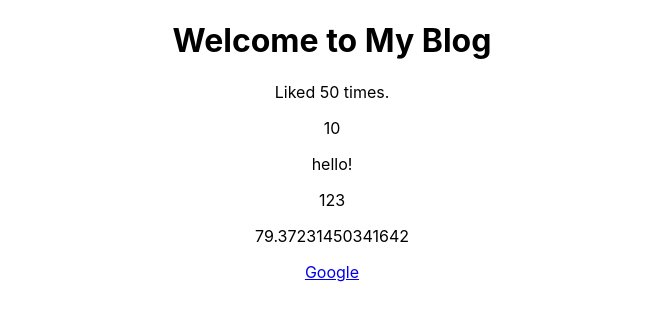
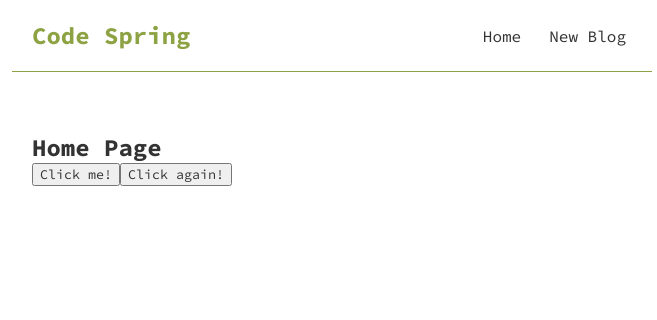
Before and after one commit to cehster/code-spring, a React (Create React App) app in the folder code-spring/: page / in a window 1280 px wide. Shown: the top 320 px of the page, without its empty margins (308-965 px from the left). Built offline with nearby package versions, Linux system fonts and the light colour scheme.

Commit message:
add styling to project and work with click events

```diff
--- a/code-spring/src/App.css
+++ /dev/null
@@ -1,38 +0,0 @@
-.App {
-  text-align: center;
-}
-
-.App-logo {
-  height: 40vmin;
-  pointer-events: none;
-}
-
-@media (prefers-reduced-motion: no-preference) {
-  .App-logo {
-    animation: App-logo-spin infinite 20s linear;
-  }
-}
-
-.App-header {
-  background-color: #282c34;
-  min-height: 100vh;
-  display: flex;
-  flex-direction: column;
-  align-items: center;
-  justify-content: center;
-  font-size: calc(10px + 2vmin);
-  color: white;
-}
-
-.App-link {
-  color: #61dafb;
-}
-
-@keyframes App-logo-spin {
-  from {
-    transform: rotate(0deg);
-  }
-  to {
-    transform: rotate(360deg);
-  }
-}
--- a/code-spring/src/App.js
+++ b/code-spring/src/App.js
@@ -1,25 +1,12 @@
-import './App.css';
+import Navbar from "./Navbar";
+import Home from "./Home";
 
 function App() {
-  const title = "Welcome to My Blog";
-  const likes = 50;
-  const link = "https://www.google.com";
-
   return (
     <div className="App">
+      <Navbar />
       <div className="content">
-        <h1>{title}</h1>
-        <p>Liked {likes} times.</p>
-
-        {/* testing different js output */}
-        <p>{ 10 }</p>
-        <p>{"hello!"}</p>
-        {/* flattens array  */}
-        <p>{[1, 2, 3]}</p>
-        <p>{Math.random() * 100}</p>
-
-        {/* links and attributes */}
-        <a href={link}>Google</a>
+        <Home />
       </div>
     </div>
   );
--- /dev/null
+++ b/code-spring/src/Home.js
@@ -0,0 +1,20 @@
+const Home = () => {
+
+    const handleClick = () => {
+        console.log('hello!');
+    }
+
+    const handleClickAgain = (name, e) => {
+        console.log('hello ' + name, e.target);
+    }
+
+    return (
+        <div className="home">
+            <h2>Home Page</h2>
+            <button onClick={handleClick}>Click me!</button>
+            <button onClick={(e) => handleClickAgain("Mario", e)}>Click again!</button>
+        </div>
+     );
+}
+
+export default Home;
--- /dev/null
+++ b/code-spring/src/Navbar.js
@@ -0,0 +1,13 @@
+const Navbar = () => {
+    return (
+        <nav className="navbar">
+            <h1>Code Spring</h1>
+            <div className="links">
+                <a href="/">Home</a>
+                <a href="/create">New Blog</a>
+            </div>
+        </nav>
+     );
+}
+
+export default Navbar;
--- a/code-spring/src/index.css
+++ b/code-spring/src/index.css
@@ -1,13 +1,40 @@
-body {
+@import url('https://fonts.googleapis.com/css2?family=Source+Code+Pro:ital,wght@0,400;0,700;1,400&display=swap');
+
+* {
   margin: 0;
-  font-family: -apple-system, BlinkMacSystemFont, 'Segoe UI', 'Roboto', 'Oxygen',
-    'Ubuntu', 'Cantarell', 'Fira Sans', 'Droid Sans', 'Helvetica Neue',
-    sans-serif;
-  -webkit-font-smoothing: antialiased;
-  -moz-osx-font-smoothing: grayscale;
+  font-family: 'Source Code Pro', monospace;
+  color: #333;
 }
 
-code {
-  font-family: source-code-pro, Menlo, Monaco, Consolas, 'Courier New',
-    monospace;
+.navbar {
+  padding: 20px;
+  display: flex;
+  align-items: center;
+  max-width: 600px;
+  margin: 0 auto;
+  border-bottom: 1px solid #8DA242;
 }
+
+.navbar h1 {
+  color: #8DA242; /* main color */
+}
+
+.navbar .links {
+  margin-left: auto;
+}
+
+.navbar a {
+  margin-left: 16px;
+  text-decoration: none;
+  padding: 6px;
+}
+
+.navbar a:hover {
+  color: #A7BC5B; /* light accent */
+}
+
+.content {
+  max-width: 600px;
+  margin: 40px auto;
+  padding: 20px;
+}
```
